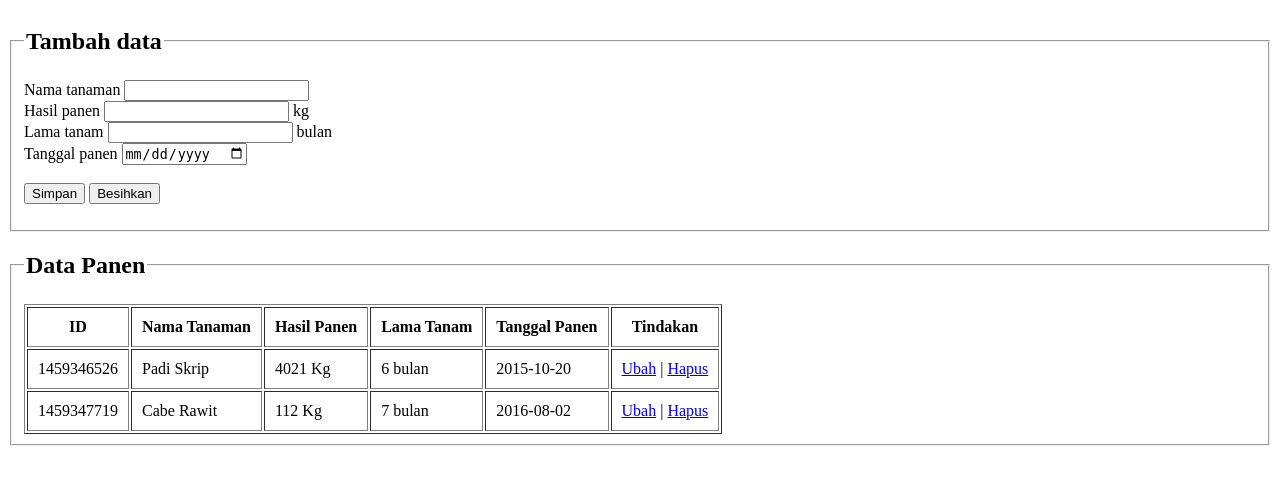
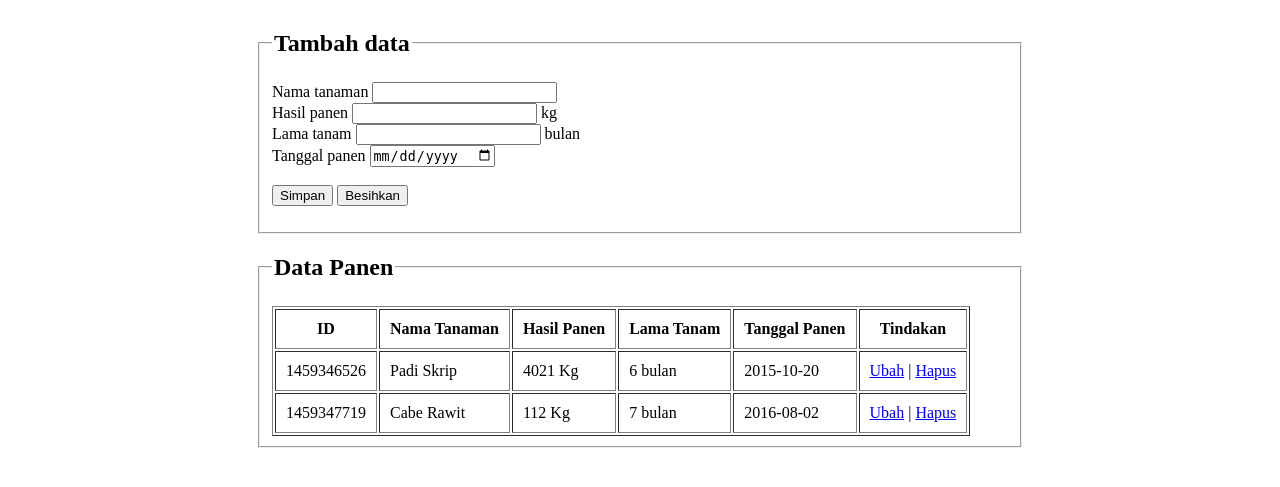
Before and after one commit to petanikode/curd-pertanian, a PHP site: page / in a window 1280 px wide. Shown: the top 487 px of the page. Run offline with PHP 8.4, Linux system fonts and the light colour scheme; data comes from the database, SQL or seed files in the repository.

Commit message:
add simple style

```diff
--- /dev/null
+++ b/assets/css/style.css
@@ -0,0 +1,5 @@
+body{
+    margin: auto;
+    width: 60%;
+    padding: 10px;
+}
--- a/index.php
+++ b/index.php
@@ -3,13 +3,14 @@
 <head>
 	<title>CRUD Petani Kode</title>
 	<link rel="icon" href="http://www.petanikode.com/favicon.ico" />
+  	<link rel="stylesheet" type="text/css" href="assets/css/style.css">
 </head>
 <body>
 
 <?php
 
 // --- koneksi ke database
-$koneksi = mysqli_connect("localhost","root","kopi","pertanian") or die(mysqli_error());
+$koneksi = mysqli_connect("localhost","root","","pertanian") or die(mysqli_error());
 
 // --- Fngsi tambah data (Create)
 function tambah($koneksi){
```
